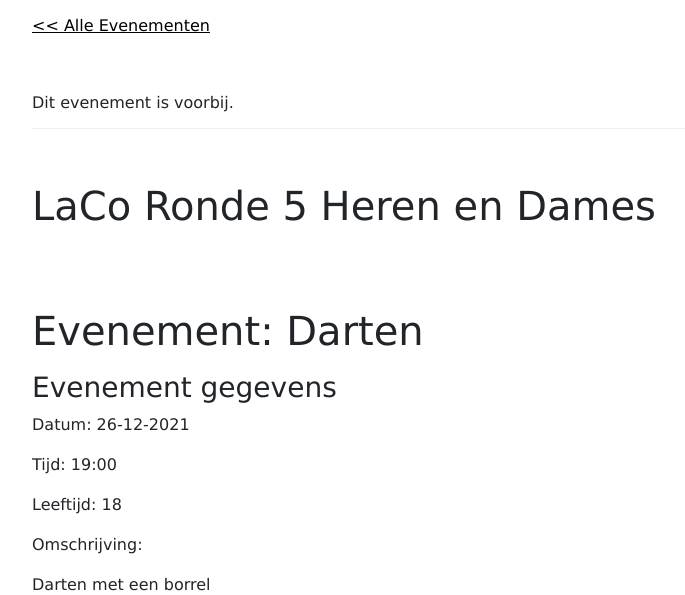
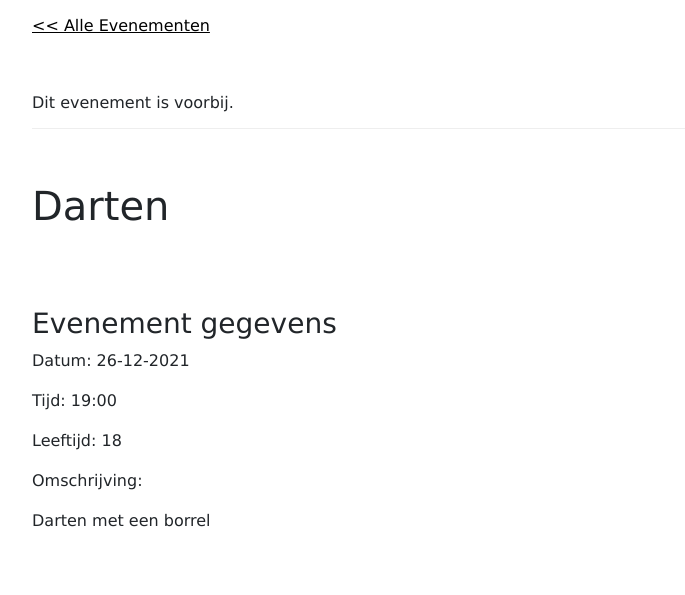
Before and after one commit to Lex-van-Os/Dartshub, a Flask app: page /event/details/1 in a window 1280 px wide. Shown: the part 362-957 px from the top of the page, without its empty margins (50-735 px from the left). Run offline with Flask 2, Linux system fonts and the light colour scheme; data comes from the database, SQL or seed files in the repository.

Commit message:
removed a static text

```diff
--- a/templates/event/event_detail.html.jinja
+++ b/templates/event/event_detail.html.jinja
@@ -10,13 +10,12 @@
         </a>
         <h6 class="event_status">Dit evenement is voorbij.</h6>
         <hr class="hor_line">
-        <h1 class="event_title">LaCo Ronde 5 Heren en Dames</h1>
+        <h1 class="event_title">{{event.name}}</h1>
     </div>
 
     <div class="content_body">
         <div class="details">
             <div class="event-header">
-                <h1 class="event-name">Evenement: {{ event.name }}</h1>
                 <h3>Evenement gegevens</h3>
             </div>
 
```
